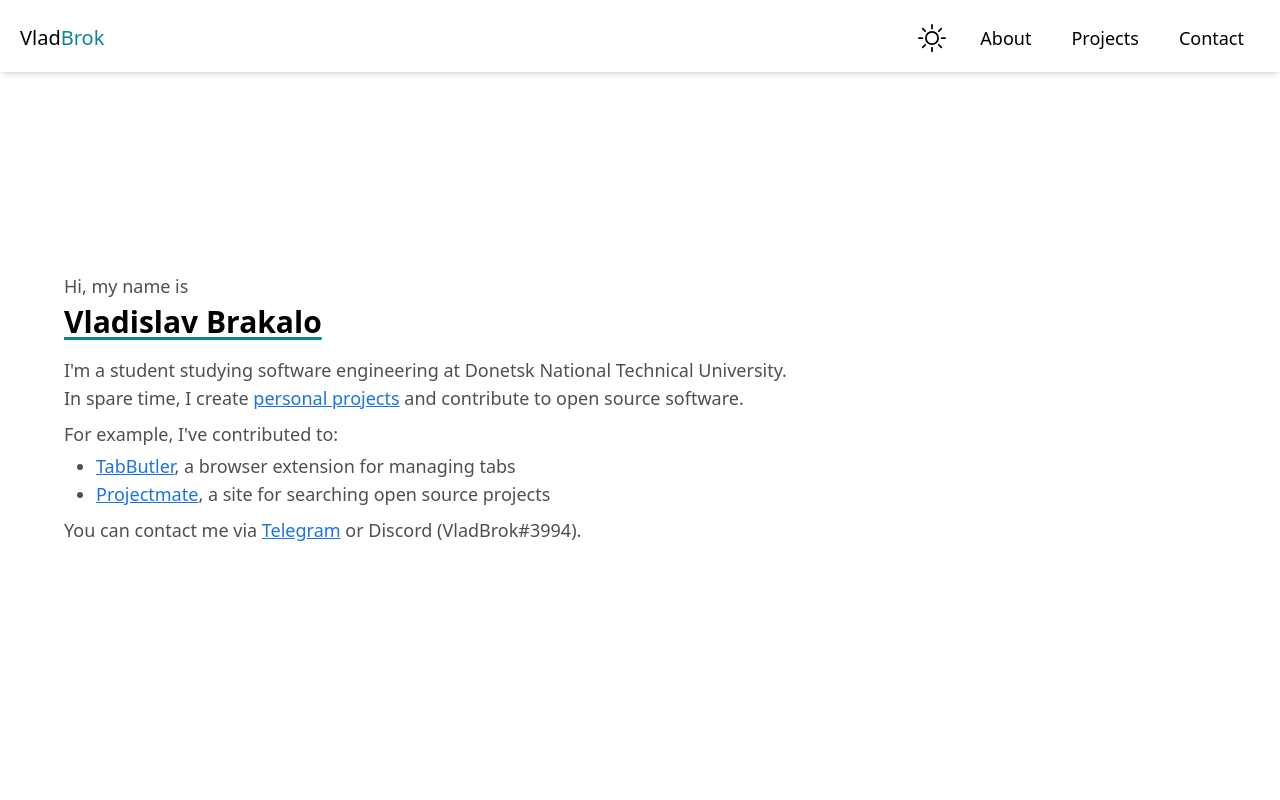
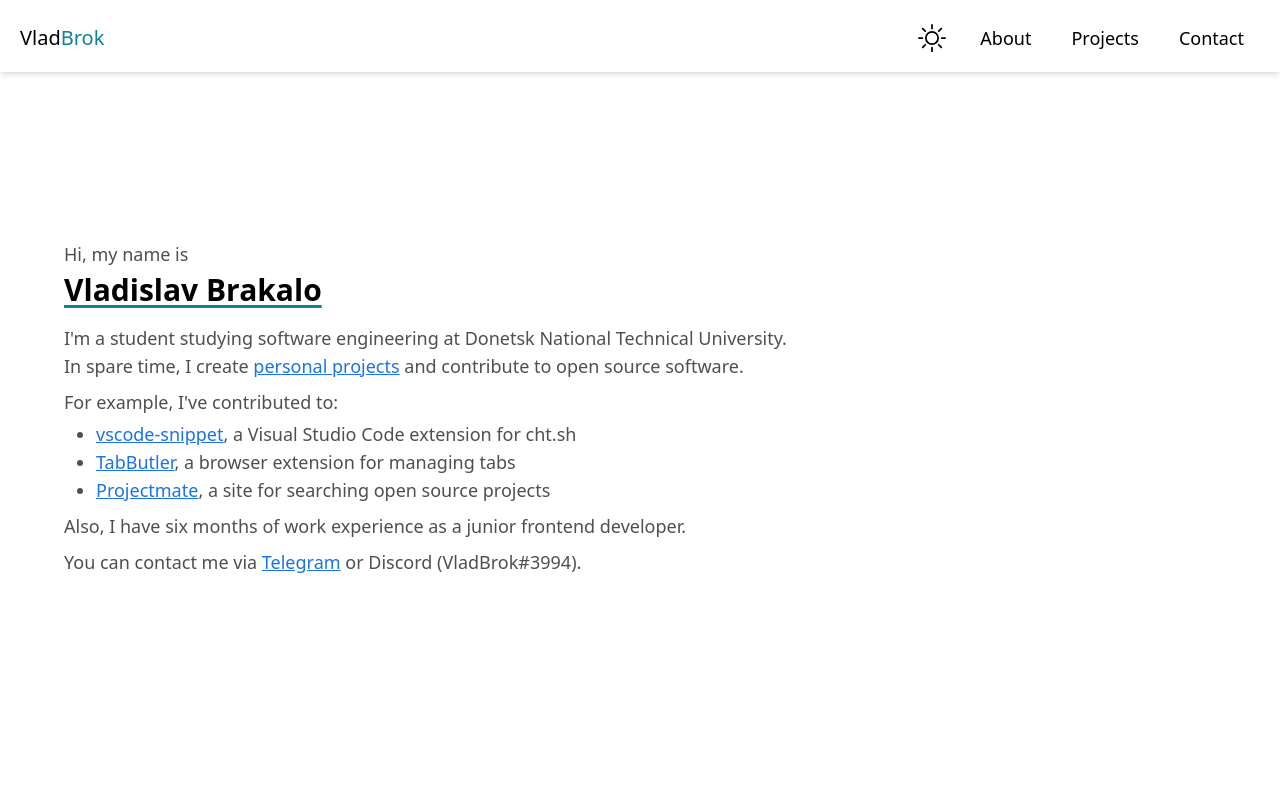
Before and after one commit to VladBrok/personal-site, a React (Vite) app: page / in a window 1280 px wide. Shown: the top 800 px of the page. Built offline with nearby package versions, Linux system fonts and the light colour scheme.

Commit message:
Update intro

```diff
--- a/src/components/App.jsx
+++ b/src/components/App.jsx
@@ -68,6 +68,15 @@ export default function App() {
                 <li className="list-item">
                   <a
                     className="link"
+                    href="https://github.com/mre/vscode-snippet"
+                  >
+                    vscode-snippet
+                  </a>
+                  , a Visual Studio Code extension for cht.sh
+                </li>
+                <li className="list-item">
+                  <a
+                    className="link"
                     href="https://github.com/MitchellMarkGeorge/TabButler"
                   >
                     TabButler
@@ -86,6 +95,10 @@ export default function App() {
                 </li>
               </ul>
             </div>
+            <p className="mb-2">
+              Also, I have six months of work experience as a junior frontend
+              developer.
+            </p>
             <p>
               You can contact me via{" "}
               <a className="link" href="https://t.me/VladBrok">
```
